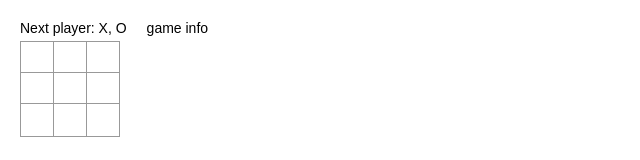
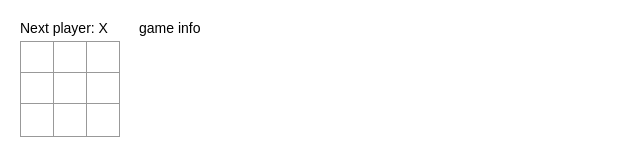
Before and after one commit to SHARONLEE94/TicTacToe_App, a React (Create React App) app: page / in a window 1280 px wide. Shown: the top 160 px of the page, without its empty margins (0-640 px from the left). Built offline with nearby package versions, Linux system fonts and the light colour scheme.

Commit message:
✨ Feat : 다음 경기자 출력 및 경기 기록 추가('O')

```diff
--- a/src/components/Board.js
+++ b/src/components/Board.js
@@ -4,11 +4,13 @@ import './Board.css'
 
 const Board = () => {
   const [squares, setSquares] = useState(Array(9).fill(null));
+  const [xIsNext, setXIsNext] = useState(true);
 
   const handleClick = (i) => {
     const newSquares = squares.slice();
-    newSquares[i]  = 'X';
+    newSquares[i]  = xIsNext ? 'X' : 'O';
     setSquares(newSquares);
+    setXIsNext(prev => !prev); // = (유사) setXIsNext(!xIsNext)
   }
 
   const renderSquare = (i) => {
@@ -17,7 +19,8 @@ const Board = () => {
               onClick = {() => {handleClick(i)}} />
   }
 
-  const status = 'Next player: X, O';
+  const status = `Next player: ${xIsNext ? 'X' : 'O'}`;
+
   return (
     <div>
       <div className='status'>{status}</div>
```
